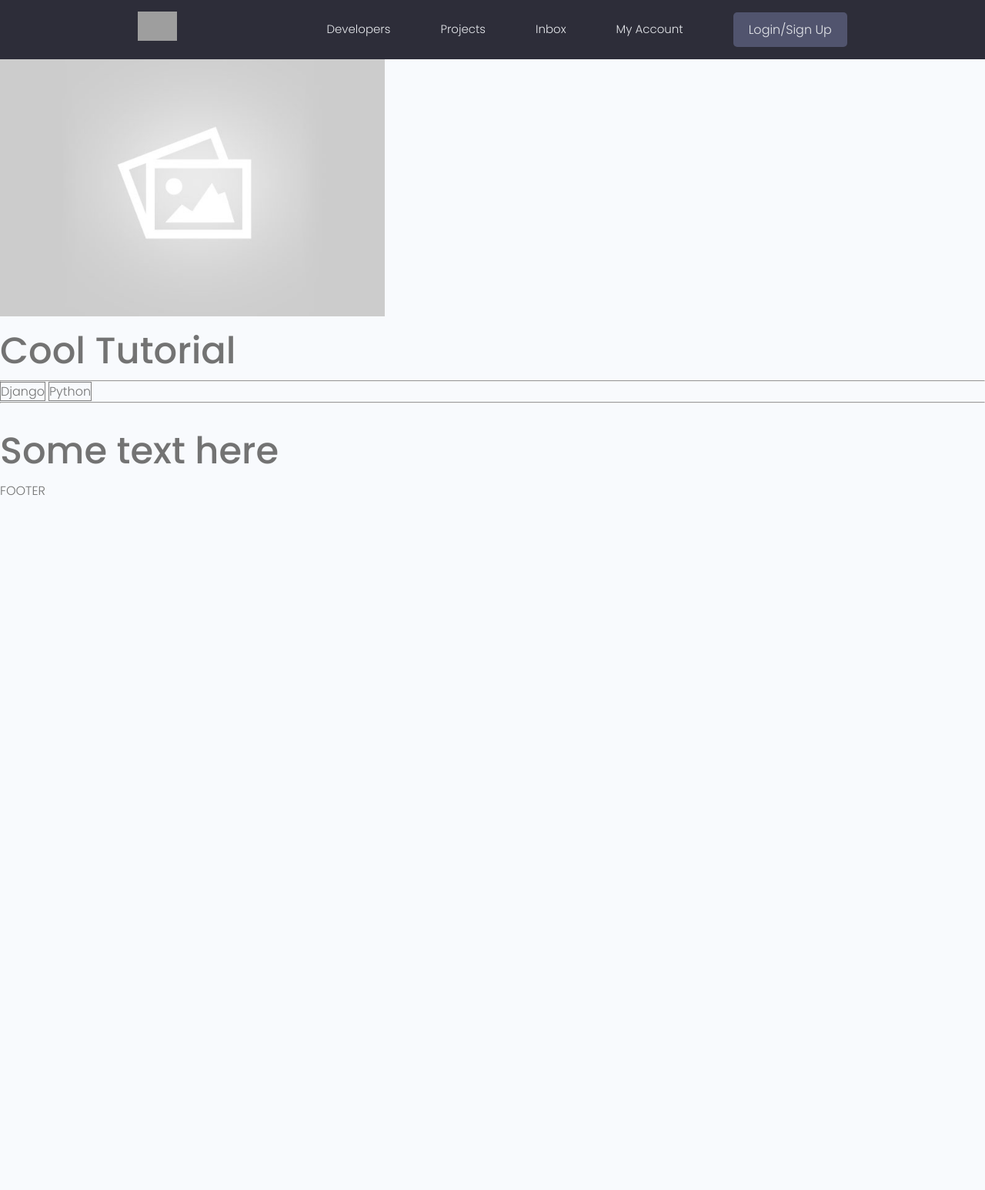
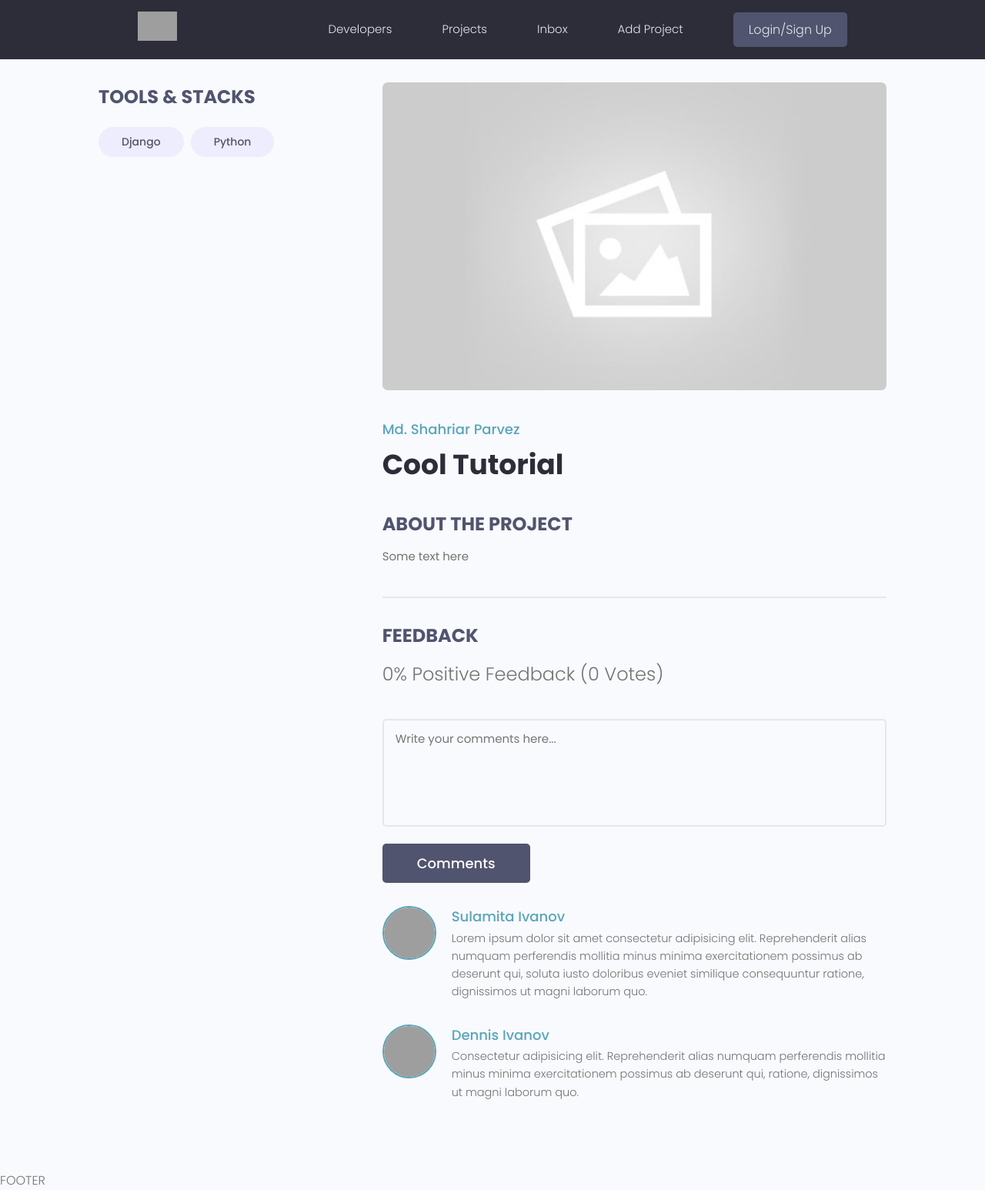
Before and after one commit to PhillipKN/devsearch, a Django app: page /project/245418a6-b344-4657-be82-b299dac942d5/ in a window 1280 px wide. Shown: the whole page at 77% size. Before the commit the page ends 643 px from the top, so only its background shows below. Run offline with Django 4.2, Linux system fonts and the light colour scheme; data comes from the database, SQL or seed files in the repository; some libraries are stand-ins or nearby versions; grey boxes are pictures that could not be loaded.

Commit message:
templates added

```diff
--- a/projects/templates/projects/single-projects.html
+++ b/projects/templates/projects/single-projects.html
@@ -2,13 +2,86 @@
 
 {% block content %}
 
-<img style="max-width: 500px;" src="{{ project.featured_image.url }}">
-<h1>{{project.title}}</h1>
-<hr>
-{% for tag in project.tags.all %}
-    <span style="border:1px solid grey">{{tag}}</span>
-{% endfor %}
-<hr>
-<br>
-<h1>{{project.description}}</h1>
+<!-- Main Section -->
+<main class="singleProject my-md">
+    <div class="container">
+      <div class="layout">
+        <div class="column column--1of3">
+          <h3 class="singleProject__subtitle">Tools & Stacks</h3>
+          <div class="singleProject__toolStack">
+              {% for tag in project.tags.all %}
+            <span class="tag tag--pill tag--sub tag--lg">
+              <small>{{tag}}</small>
+            </span>
+            {% endfor %}
+          </div>
+
+          {% if project.source_link %}
+          <a class="singleProject__liveLink" href="#" target="_blank"><i class="im im-external-link"></i>
+            Source Code
+          </a>
+          {% endif %}
+
+          {% if project.demo_link %}
+          <a class="singleProject__liveLink" href="#" target="_blank"><i class="im im-external-link"></i>
+            Live Demo
+          </a>
+          {% endif %}
+        </div>
+        <div class="column column--2of3">
+          <img class="singleProject__preview" src="{{ project.featured_image.url }}" alt="portfolio thumbnail" />
+          <a href="profile.html" class="singleProject__developer">Md. Shahriar Parvez</a>
+          <h2 class="singleProject__title">{{project.title}}</h2>
+          <h3 class="singleProject__subtitle">About the Project</h3>
+          <div class="singleProject__info">{{project.description}}</div>
+
+          <div class="comments">
+            <h3 class="singleProject__subtitle">Feedback</h3>
+            <h5 class="project--rating">
+             {{project.vote_ratio}}% Positive Feedback ({{project.vote_total}} Vote{{project.vote_total|pluralize:"s"}})
+            </h5>
+
+            <form class="form" action="#" method="POST">
+              <!-- Textarea -->
+              <div class="form__field">
+                <label for="formInput#textarea">Comments: </label>
+                <textarea class="input input--textarea" name="message" id="formInput#textarea"
+                  placeholder="Write your comments here..."></textarea>
+              </div>
+              <input class="btn btn--sub btn--lg" type="submit" value="Comments" />
+            </form>
+            <div class="commentList">
+              <div class="comment">
+                <a href="profile.html">
+                  <img class="avatar avatar--md"
+                    src="https://pbs.twimg.com/profile_images/1335382240931368961/b3wSZKj4_400x400.jpg" alt="user" />
+                </a>
+                <div class="comment__details">
+                  <a href="profile.html" class="comment__author">Sulamita Ivanov</a>
+                  <p class="comment__info">
+                    Lorem ipsum dolor sit amet consectetur adipisicing elit. Reprehenderit alias numquam perferendis
+                    mollitia minus minima exercitationem possimus ab deserunt qui, soluta iusto doloribus eveniet
+                    similique consequuntur ratione, dignissimos ut magni laborum quo.
+                  </p>
+                </div>
+              </div>
+              <div class="comment">
+                <a href="profile.html">
+                  <img class="avatar avatar--md" src="https://avatars.githubusercontent.com/u/33843378" alt="user" />
+                </a>
+                <div class="comment__details">
+                  <a href="profile.html" class="comment__author">Dennis Ivanov</a>
+                  <p class="comment__info">
+                    Consectetur adipisicing elit. Reprehenderit alias numquam perferendis mollitia minus minima
+                    exercitationem possimus ab deserunt qui, ratione, dignissimos ut magni laborum quo.
+                  </p>
+                </div>
+              </div>
+            </div>
+          </div>
+        </div>
+      </div>
+    </div>
+    </div>
+  </main>
 {% endblock content %}
--- a/templates/navbar.html
+++ b/templates/navbar.html
@@ -4,7 +4,7 @@
  <header class="header">
     <div class="container container--narrow">
       <a href="{% url 'projects' %}" class="header__logo">
-        <img src="images/logo.svg" alt="DevSearch Logo" />
+        <img src="{% static 'images/logo.svg' %}" alt="DevSearch Logo" />
       </a>
       <nav class="header__nav">
         <input type="checkbox" id="responsive-menu" />
@@ -13,11 +13,11 @@
           <div class="toggle-menu__lines"></div>
         </label>
         <ul class="header__menu">
-          <li class="header__menuItem"><a href="index.html">Developers</a></li>
-          <li class="header__menuItem"><a href="projects.html">Projects</a></li>
-          <li class="header__menuItem"><a href="inbox.html">Inbox</a></li>
-          <li class="header__menuItem"><a href="account.html">My Account</a></li>
-          <li class="header__menuItem"><a href="login.html" class="btn btn--sub">Login/Sign Up</a></li>
+          <li class="header__menuItem"><a href="">Developers</a></li>
+          <li class="header__menuItem"><a href="{% url 'projects' %}">Projects</a></li>
+          <li class="header__menuItem"><a href="">Inbox</a></li>
+          <li class="header__menuItem"><a href="{% url 'create-project' %}">Add Project</a></li>
+          <li class="header__menuItem"><a href="" class="btn btn--sub">Login/Sign Up</a></li>
         </ul>
       </nav>
     </div>
```
Also changed, not shown: projects/forms.py (+11 -2 lines), projects/templates/projects/project_form.html (+20 -6 lines), projects/templates/projects/projects.html (+57 -24 lines), templates/form-template.html (added, +80 -0 lines).
